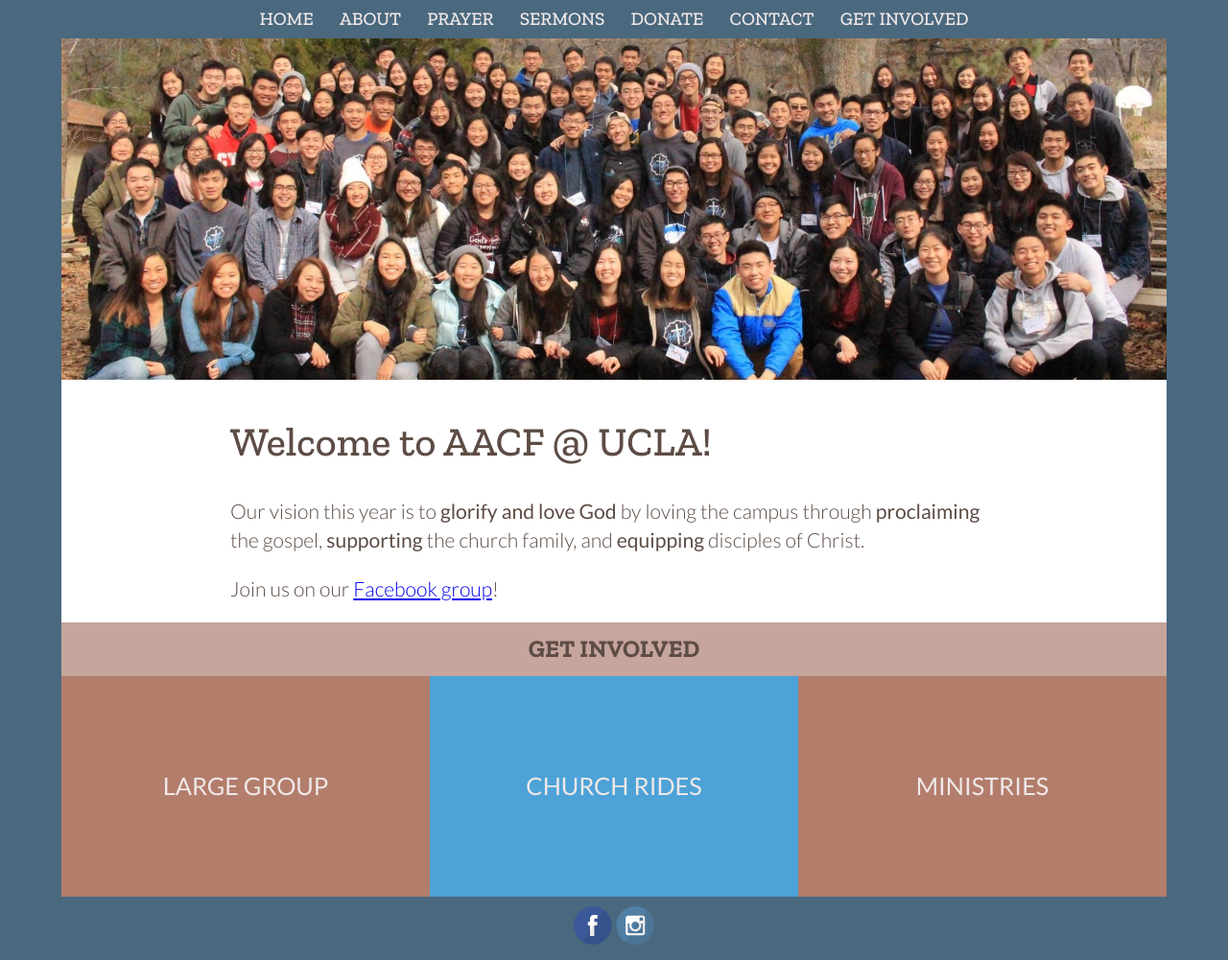
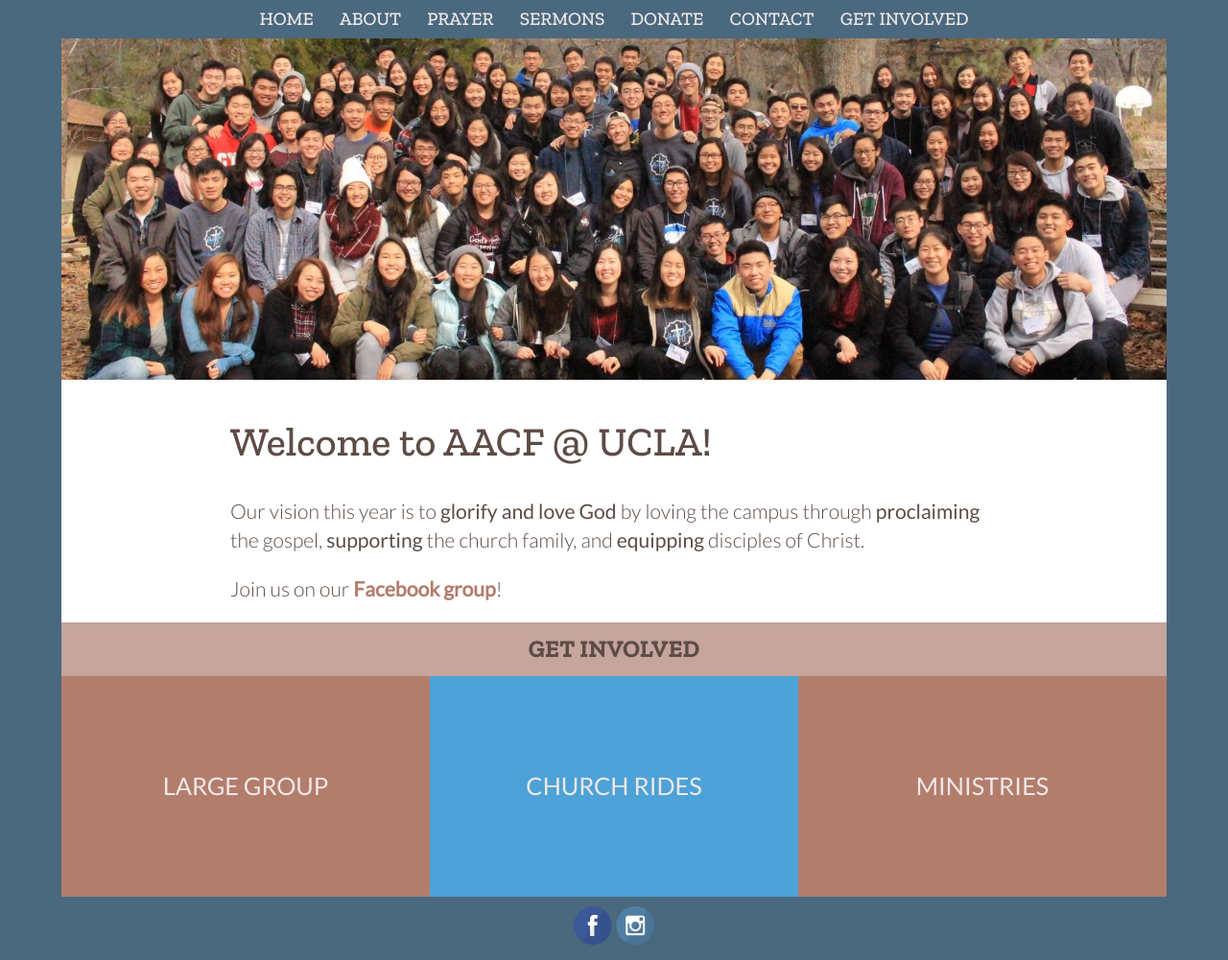
Before and after one commit to aacfla/website-dev, a Jekyll site: the page built from index.md, in a window 1280 px wide. Shown: the whole page at 96% size. Built offline with Jekyll 4.4.1, drawn with Linux system fonts in a browser that asks for light colours.

Commit message:
Made links prettier

```diff
--- a/_sass/all.scss
+++ b/_sass/all.scss
@@ -38,6 +38,10 @@ body {
 	@include font-heading-1;
 	text-align: center;
 	text-transform: uppercase;
+
+	a {
+		font-weight: normal;
+	}
 
 	@include reset-links;
 
@@ -199,3 +203,13 @@ main {
 		width: 100%;
 	}
 }
+
+a {
+	text-decoration: none;
+	font-weight: bold;
+	color: $box-secondary-1
+}
+
+a:hover {
+	color: $box-secondary-2
+}
```
